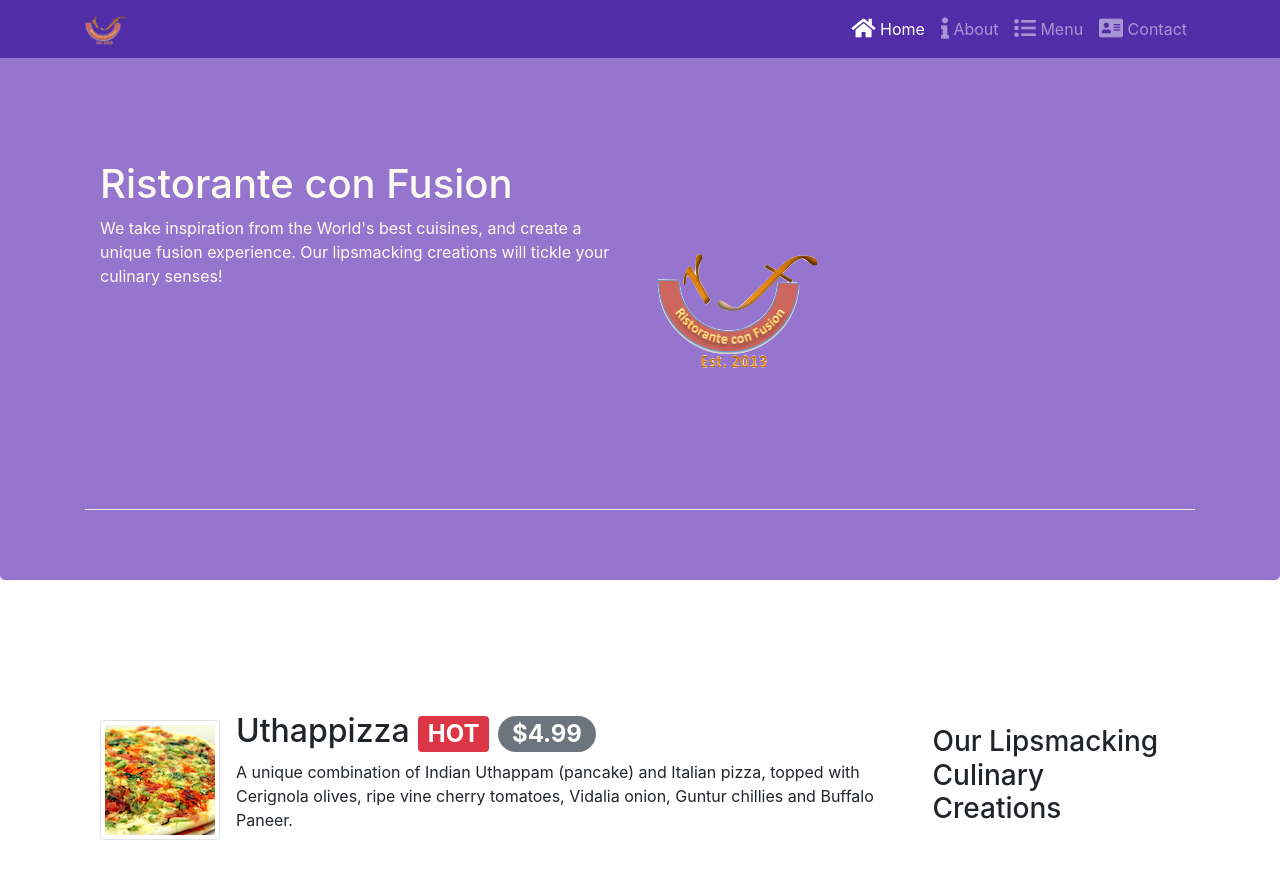
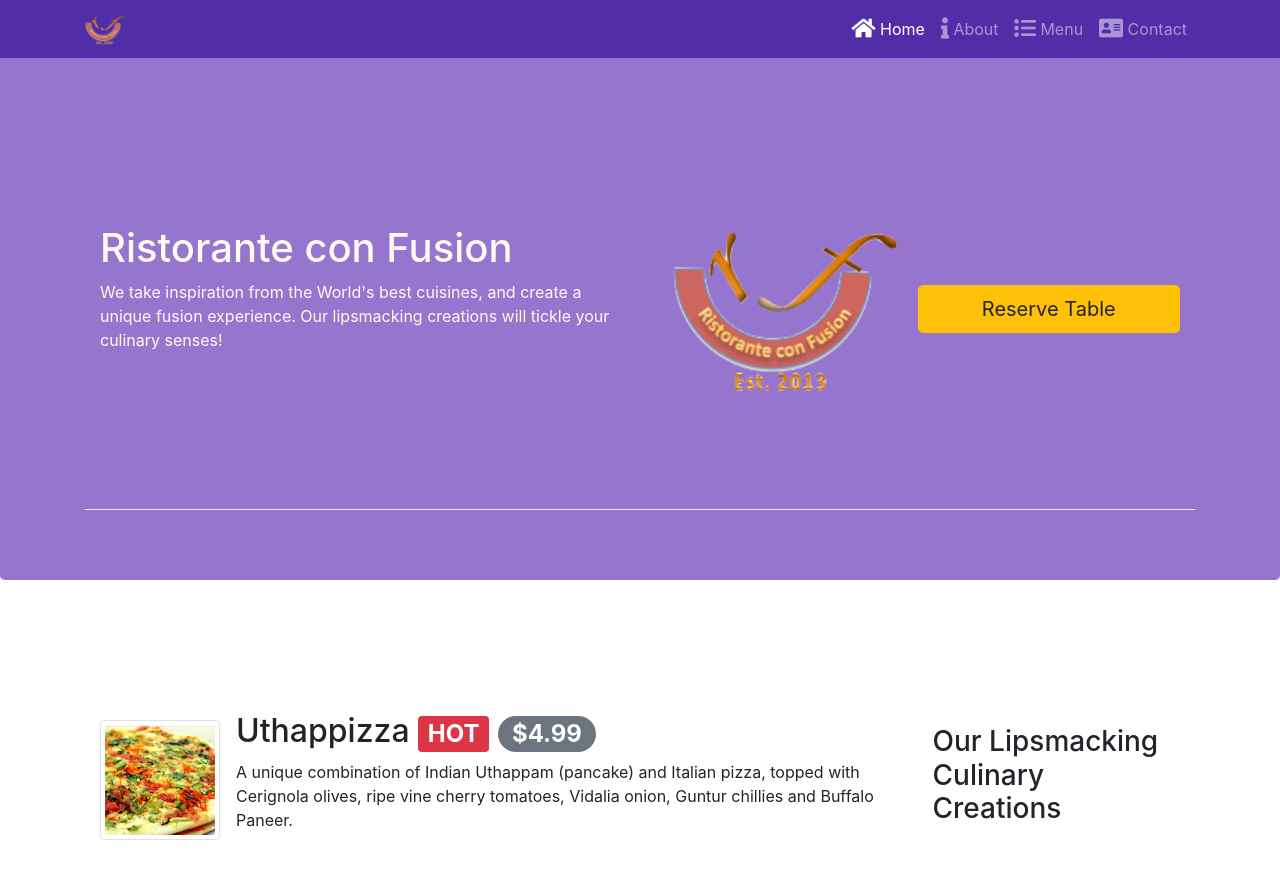
Before and after one commit to hossam-khalaf/confusion, a website: page index.html in a window 1280 px wide. Shown: the top 878 px of the page. Drawn offline with nearby package versions, Linux system fonts and the light colour scheme.

Commit message:
Task 3 Reserve button

```diff
--- a/index.html
+++ b/index.html
@@ -69,8 +69,8 @@
     </nav>
     <header class="jumbotron">
       <div class="container">
-        <div class="row row-content">
-          <div class="col-12 col-sm-6">
+        <div class="row row-content align-content-center">
+          <div class="col-sm-6">
             <h1>Ristorante con Fusion</h1>
             <p>
               We take inspiration from the World's best cuisines, and create a
@@ -78,8 +78,13 @@
               your culinary senses!
             </p>
           </div>
-          <div class="col-12 col-sm align-self-center">
-            <img src="img/logo.png" alt="logo" class="img-fluid" />
+          <div class="col-sm-6 align-self-center d-flex justify-content-around">
+            <img src="img/logo.png" alt="logo" class="img-fluid col-sm-6" />
+            <a
+              href="#reservation-form"
+              class="btn btn-warning btn-lg col-sm-6 align-self-center"
+              >Reserve Table</a
+            >
           </div>
         </div>
       </div>
```
